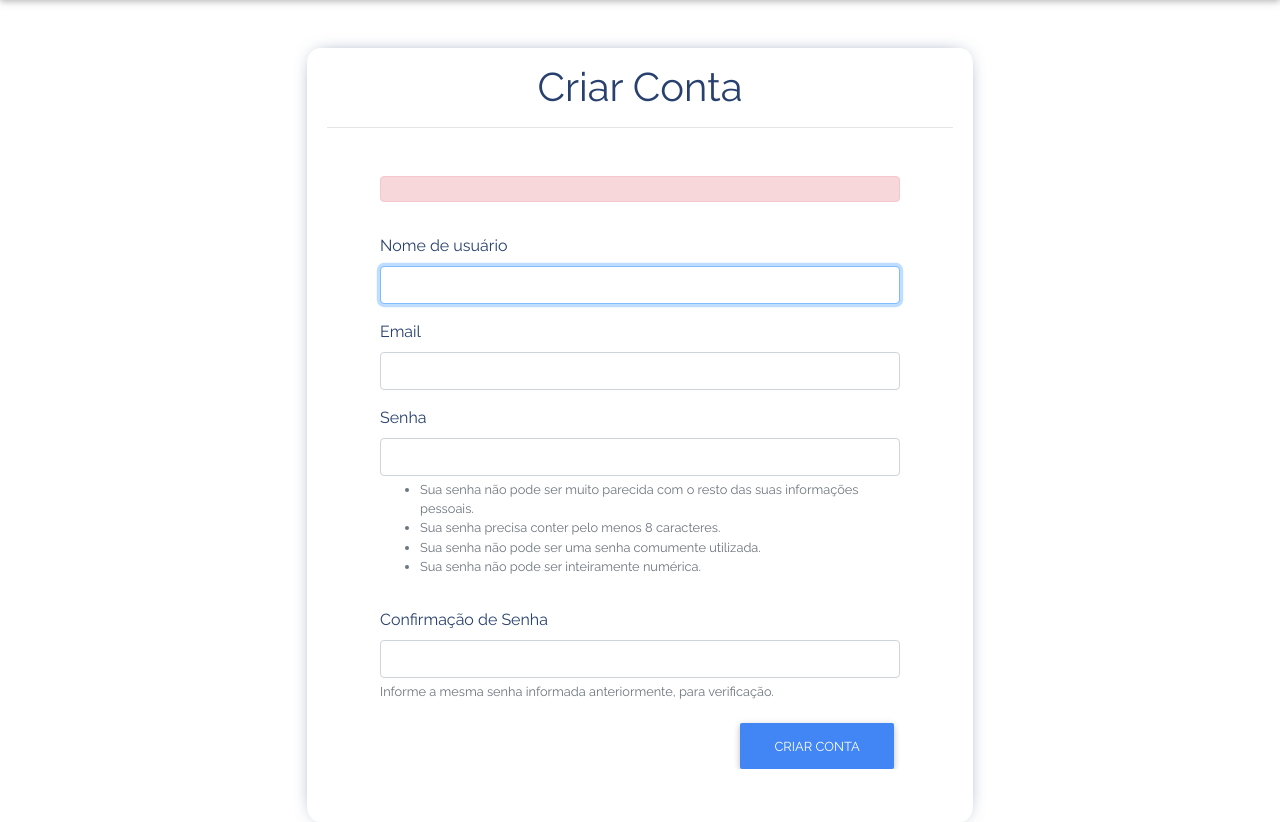
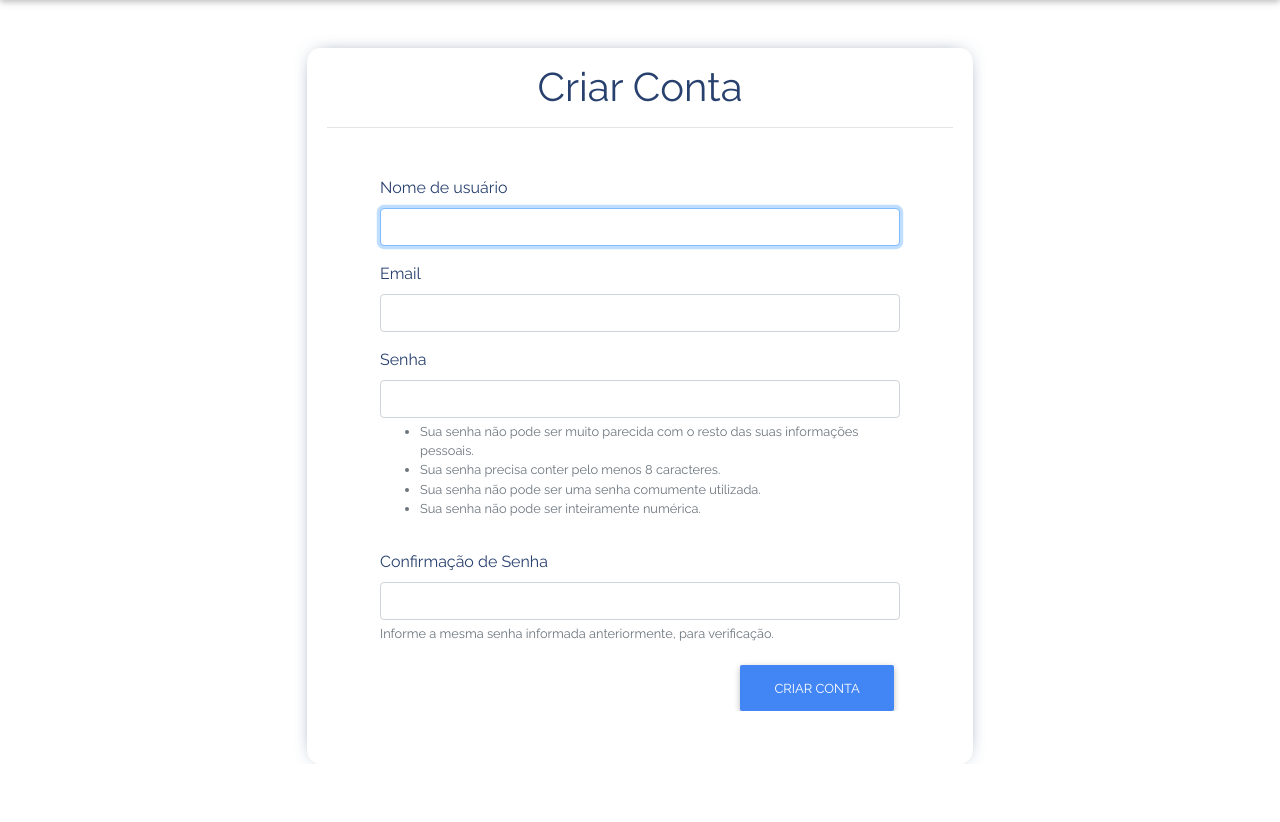
Before and after one commit to edcarlosneves/calibration-curve, a Django app: page /accounts/register/ in a window 1280 px wide. Shown: the part 66-888 px from the top of the page. After the commit the page ends 830 px from the top, so only its background shows below. Run offline with Django 3.2, Linux system fonts and the light colour scheme; some libraries are stand-ins or nearby versions.

Commit message:
Ajuste na exibição do alerta de erros no registro de usuário

```diff
--- a/templates/accounts/register.html
+++ b/templates/accounts/register.html
@@ -7,13 +7,15 @@
         <form method="post" action="{% url 'register' %}" class="mb-5">
             {% csrf_token %}
 
-            <div class="form-row align-items-center mt-3">
-                <div class="col-md-10 offset-md-1">
-                    <div class="alert alert-danger" role="alert">
-                        {{ form.errors }}
+            {% if form.errors %}
+                <div class="form-row align-items-center mt-3">
+                    <div class="col-md-10 offset-md-1">
+                        <div class="alert alert-danger" role="alert">
+                            {{ form.errors }}
+                        </div>
                     </div>
                 </div>
-            </div>
+            {% endif %}
 
             <div class="form-row align-items-center mt-3">
                 <div class="col-md-10 offset-md-1">
```
